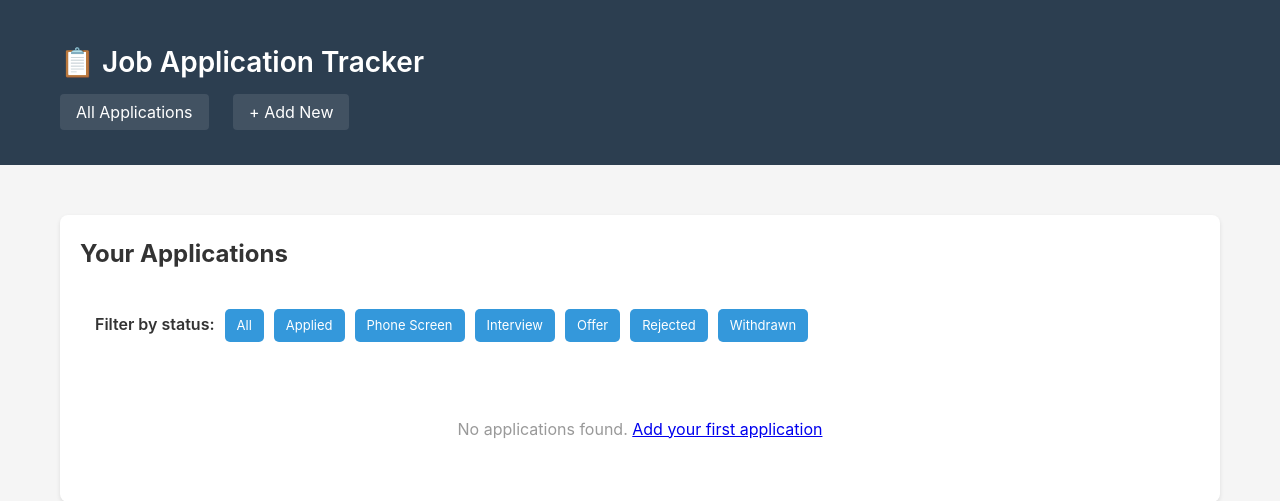
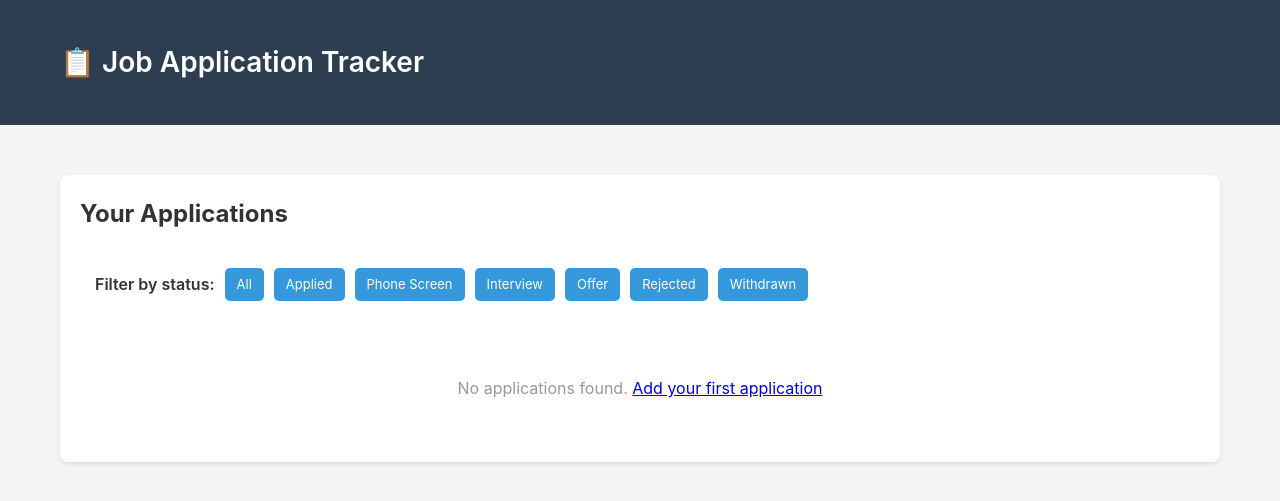
Before and after one commit to AungKhantKyaw/job-application-tracker, a Django app: page / in a window 1280 px wide. Shown: the top 501 px of the page. Run offline with Django 4.2, Linux system fonts and the light colour scheme; data that the repository does not hold is empty.

Commit message:
remove add,update,delete from html template

```diff
--- a/applications/templates/applications/application_list.html
+++ b/applications/templates/applications/application_list.html
@@ -24,7 +24,6 @@
                 <th>Status</th>
                 <th>Applied Date</th>
                 <th>Location</th>
-                <th>Actions</th>
             </tr>
         </thead>
         <tbody>
@@ -35,10 +34,6 @@
                 <td><span class="status-badge status-{{ app.status }}">{{ app.get_status_display }}</span></td>
                 <td>{{ app.applied_date|date:"M d, Y" }}</td>
                 <td>{{ app.location|default:"—" }}</td>
-                <td>
-                    <a href="{% url 'application-detail' app.pk %}" style="color: #3498db; text-decoration: none; margin-right: 10px;">View</a>
-                    <a href="{% url 'application-update' app.pk %}" style="color: #27ae60; text-decoration: none;">Edit</a>
-                </td>
             </tr>
             {% endfor %}
         </tbody>
--- a/applications/templates/applications/base.html
+++ b/applications/templates/applications/base.html
@@ -172,10 +172,6 @@
     <header>
         <div class="container">
             <h1>📋 Job Application Tracker</h1>
-            <nav>
-                <a href="{% url 'application-list' %}">All Applications</a>
-                <a href="{% url 'application-create' %}">+ Add New</a>
-            </nav>
         </div>
     </header>
 
```
